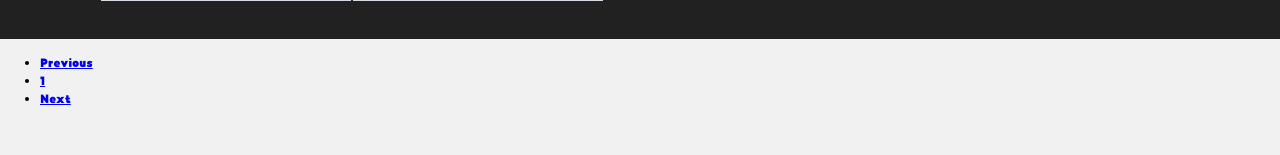
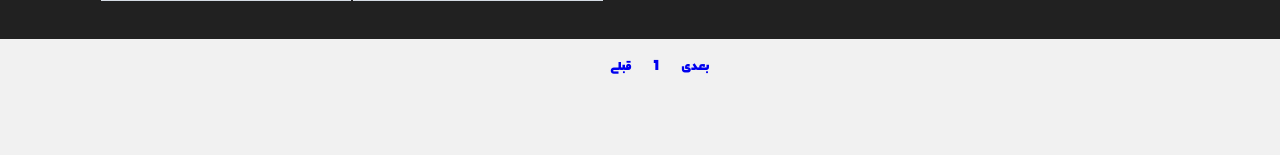
Before and after one commit to omiid-ad/sinpegroup, a Django app: page /portfolio in a window 1280 px wide. Shown: the part 1184-1339 px from the top of the page. Run offline with Django 3.2, Linux system fonts and the light colour scheme; tables that the repository leaves empty hold one stand-in row (values such as "Sample post"); grey boxes marked "Sample" are stand-in pictures; parts of the project's set-up code (start-up, migrations or seed data) failed here and were passed over.

Commit message:
add some basic styles to pagination

```diff
--- a/mainapp/static/mainapp/css/style.css
+++ b/mainapp/static/mainapp/css/style.css
@@ -803,3 +803,28 @@ a.contact-icon {
         display: none;
     }
 }
+
+/*pagination styles*/
+.pagination{
+    list-style: none;
+    display: block;
+    text-align: center;
+}
+.page-link {
+    text-decoration: none;
+}
+
+.page-item {
+    display: inline;
+    margin: 10px;
+}
+
+.disabled {
+    color: grey;
+    cursor: not-allowed;
+}
+.active {
+    font-size: larger;
+    font-weight: bolder;
+}
+/*end pagination styles*/
--- a/mainapp/templates/mainapp/portfolio.html
+++ b/mainapp/templates/mainapp/portfolio.html
@@ -35,14 +35,14 @@
             <li class="page-item {% if portfolios.has_previous %}{% else %}disabled{% endif %}">
                 <a class="page-link"
                    href="{% if portfolios.has_previous %}?page={{ portfolios.previous_page_number }}{% else %}#{% endif %}">
-                    Previous
+                    قبلی
                 </a>
             </li>
             <li class="page-item"><a class="page-link active" href="#">{{ portfolios.number }}</a></li>
             <li class="page-item {% if portfolios.has_next %}{% else %} disabled {% endif %}">
                 <a class="page-link"
                    href="{% if portfolios.has_next %}?page={{ portfolios.next_page_number }}{% else %}#{% endif %}">
-                    Next
+                    بعدی
                 </a>
             </li>
         </ul>
```
